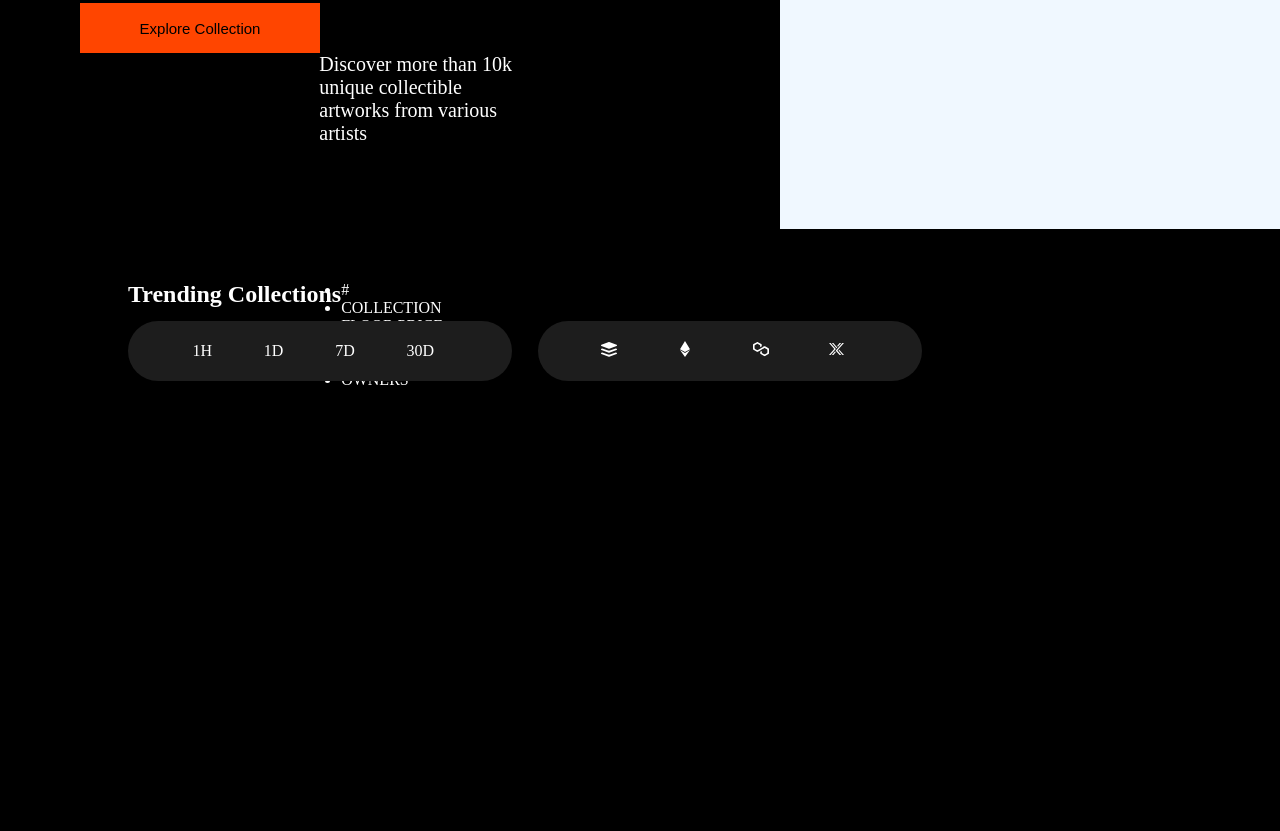
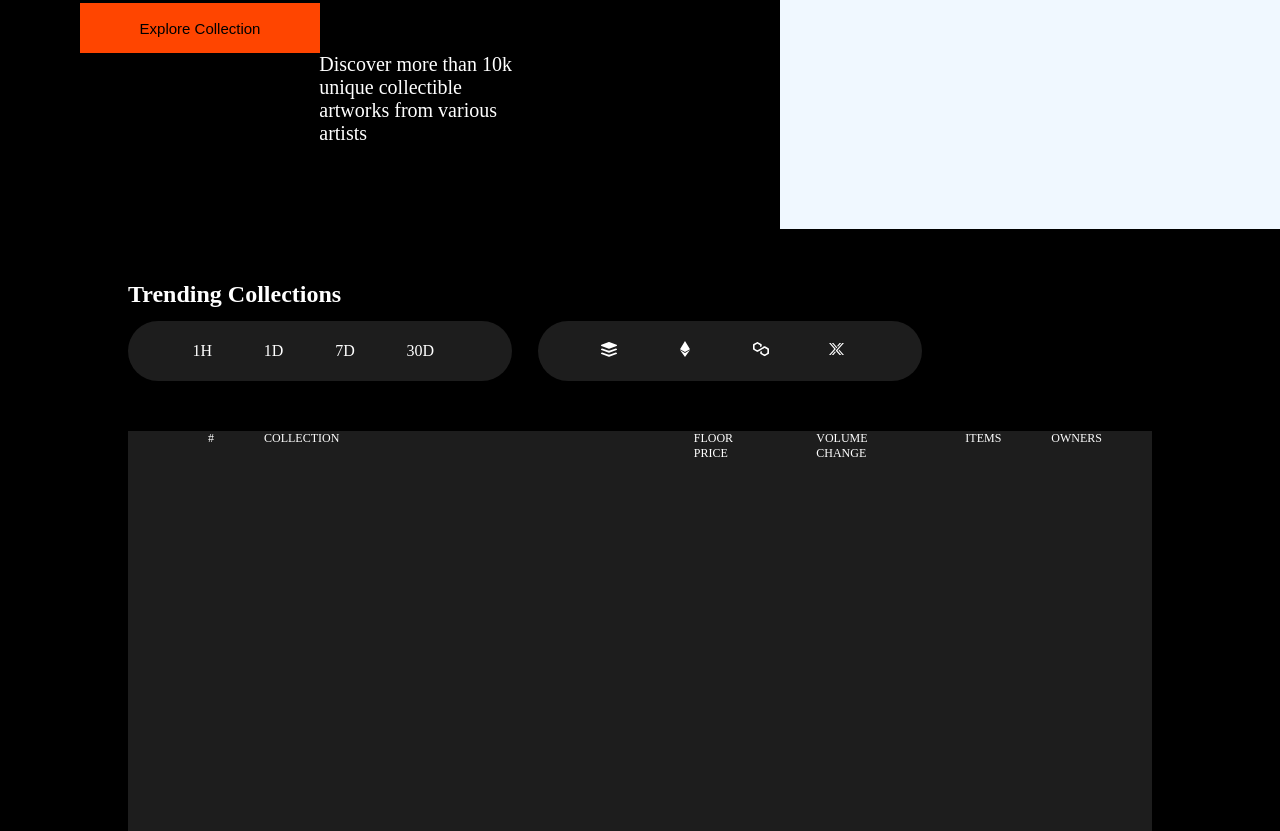
Before and after one commit to ayyush1738/Blockchain-based-crowdfunding-platform, a plain HTML site: page frontend/index.html in a window 1280 px wide. Shown: the part 571-1402 px from the top of the page. Before the commit the page ends 1362 px from the top, so only its background shows below. Drawn offline with Linux system fonts and the light colour scheme.

Commit message:
Update style.css

```diff
--- a/frontend/style.css
+++ b/frontend/style.css
@@ -169,3 +169,28 @@ button:hover{
 .trendBar2 ul li a:hover {
     color: orangered;
 }
+
+.collections ul{
+    list-style: none;
+    display: flex;
+    margin: 0;
+    padding: 0;
+    font-size: 12px;
+    margin-left: 80px;
+}
+
+.second {
+    width: 400px;
+}
+
+.collections ul li {
+    margin-right: 50px;
+}
+
+.collections{
+    position: absolute;
+    margin-top: 150px;
+    background-color: rgb(29, 29, 29);
+    width: 80%;
+    height: 400px;
+}
```
